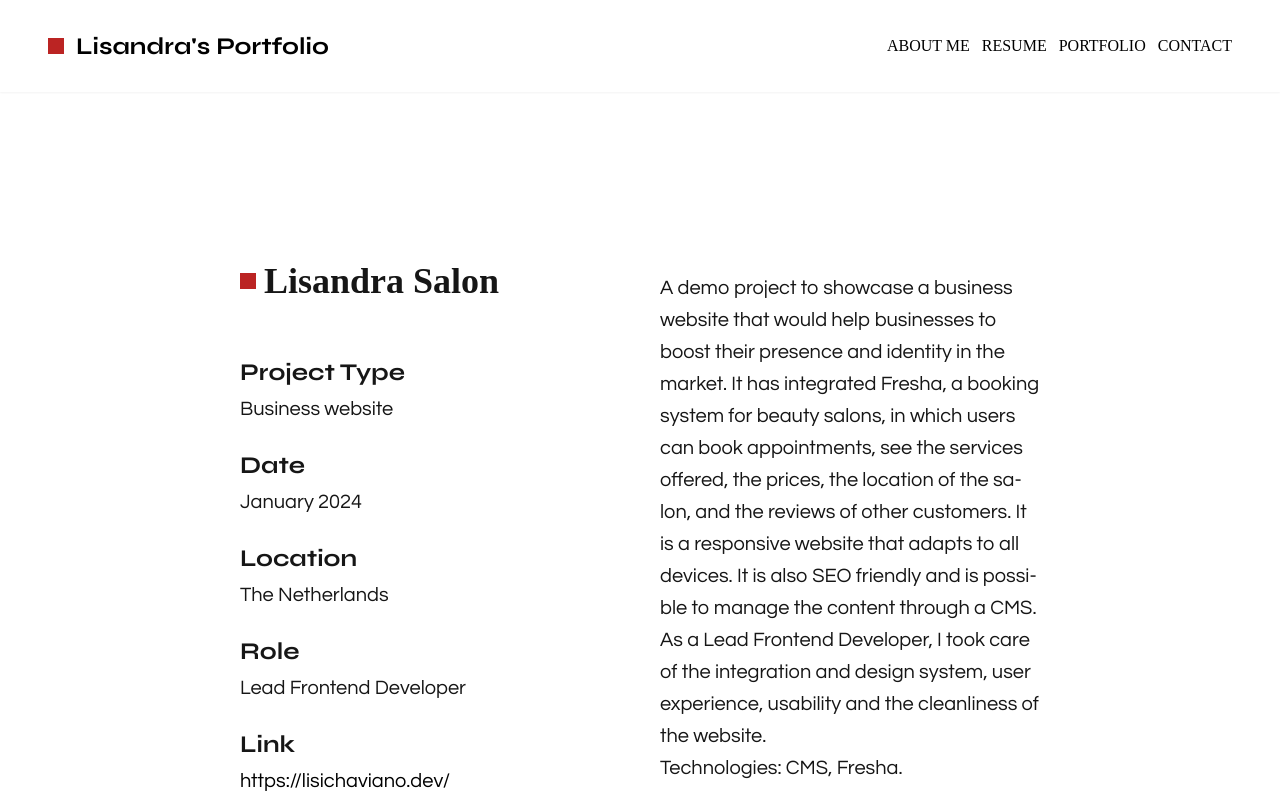
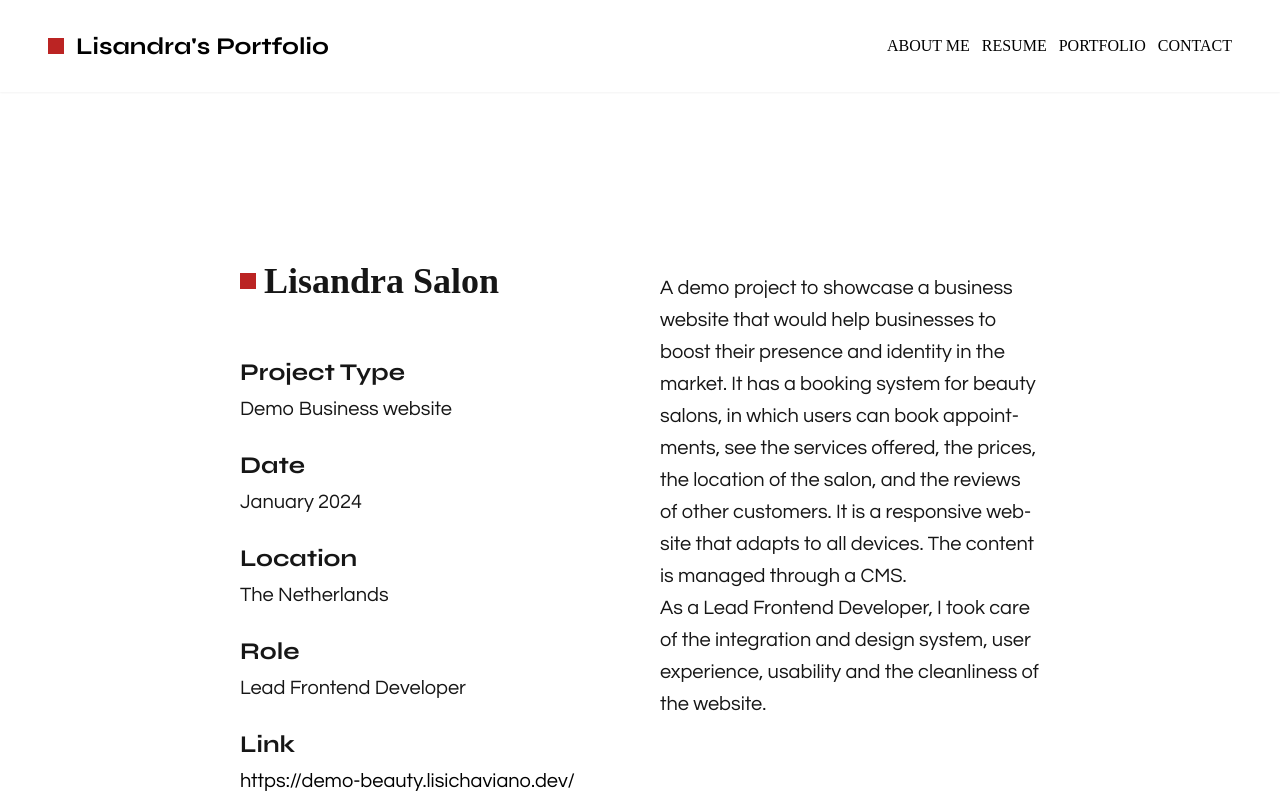
Before and after one commit to lisichaviano/portfolio-lisandra, a Next.js app: page /portfolio/beauty-salon in a window 1280 px wide. Shown: the top 800 px of the page. Built offline with nearby package versions, Linux system fonts and the light colour scheme.

Commit message:
Added social media and update link of beautySalon

```diff
--- a/src/app/page.tsx
+++ b/src/app/page.tsx
@@ -44,7 +44,7 @@ export default function HomePage() {
             <span className="font-syne max-md:text-3xl text-6xl">HELLO</span>
           </div>
           <div className="flex flex-wrap mt-5">
-            <span className="font-syne max-md:text-xl text-2xl">
+            <span className="font-questrial max-md:text-xl text-2xl">
               I am a Software Developer specialising in front-end, and I care
               for creating efficient and clean solutions for customers.
             </span>
--- a/src/app/portfolio/page.tsx
+++ b/src/app/portfolio/page.tsx
@@ -65,22 +65,20 @@ export const projects: Project[] = [
     date: "January 2024",
     role: "Lead Frontend Developer",
     location: "The Netherlands",
-    linkToWebsite: "https://lisichaviano.dev/",
-    projectType: "Business website",
+    linkToWebsite: "https://demo-beauty.lisichaviano.dev/",
+    projectType: "Demo Business website",
     description: (
       <>
         A demo project to showcase a business website that would help businesses
-        to boost their presence and identity in the market. It has integrated
-        Fresha, a booking system for beauty salons, in which users can book
-        appointments, see the services offered, the prices, the location of the
-        salon, and the reviews of other customers. It is a responsive website
-        that adapts to all devices. It is also SEO friendly and is possible to
-        manage the content through a CMS.
+        to boost their presence and identity in the market. It has a booking
+        system for beauty salons, in which users can book appointments, see the
+        services offered, the prices, the location of the salon, and the reviews
+        of other customers. It is a responsive website that adapts to all
+        devices. The content is managed through a CMS.
         <br />
         As a Lead Frontend Developer, I took care of the integration and design
         system, user experience, usability and the cleanliness of the website.
         <br />
-        Technologies: CMS, Fresha.
       </>
     ),
     link: "/portfolio/beauty-salon",
--- a/src/components/SocialMedia/index.tsx
+++ b/src/components/SocialMedia/index.tsx
@@ -1,6 +1,15 @@
+import { Facebook } from "../icons";
+import Instagram from "../icons/Instagram";
+
 const SocialMedia = () => {
   return (
-    <div className="flex gap-2">
+    <div className="flex gap-2 items-center">
+      <a href="https://www.instagram.com/lisichaviano.dev?igsh=MWZ1bWg5djhmeGoycA%3D%3D&utm_source=qr">
+        <Instagram />
+      </a>
+      <a href="https://www.facebook.com/share/zTnSEMXVLRwyhwsA/?mibextid=sCpJLy">
+        <Facebook />
+      </a>
       <a href="https://www.linkedin.com/in/lisandra-chaviano/">
         <img className="w-5 h-5 md:w-6 md:h-6" src="image@2x.png" alt="" />
       </a>
```
Also changed, not shown: public/facebookIcon.png (added), public/instaIcon.png (added).
